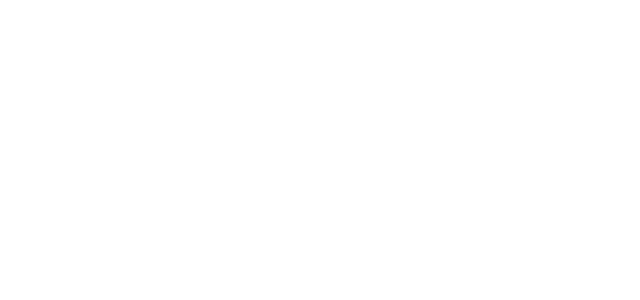
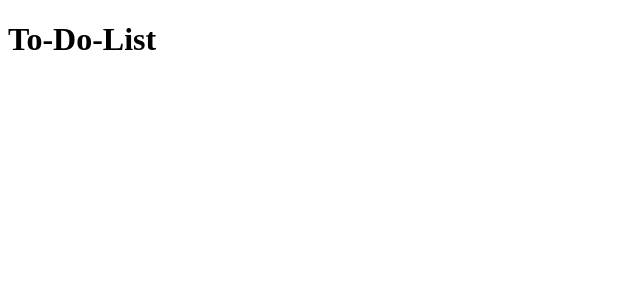
Before and after one commit to SardiusJay/Mern-Todo-List, a React (Vite) app in the folder todolist/: page / in a window 1280 px wide. Shown: the top 300 px of the page, without its empty margins (0-640 px from the left). Built offline with nearby package versions, Linux system fonts and the light colour scheme.

Commit message:
wip:added the compoents folder

```diff
--- a/todolist/src/App.jsx
+++ b/todolist/src/App.jsx
@@ -1,14 +1,12 @@
 import React from 'react'
-
 import './App.css'
+import Home from './components/Home'
 
 function App() {
 
 
   return (
-    <div>
-
-    </div>
+    <Home />
 
   )
 }
--- /dev/null
+++ b/todolist/src/components/Home.jsx
@@ -0,0 +1,13 @@
+import React from 'react'
+
+const Home = () => {
+  return (
+    <div >
+        <h1>To-Do-List</h1>
+
+
+    </div>
+  )
+}
+
+export default Home;
```
Also changed, not shown: 1 other file (tests, documents, lock files or other folders).
